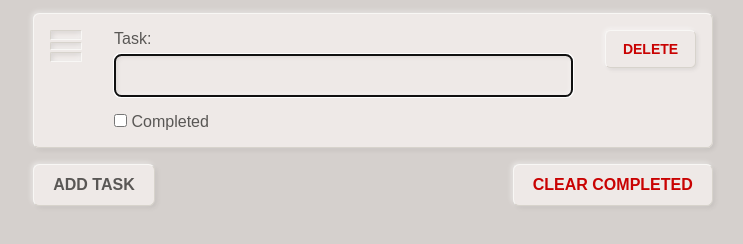
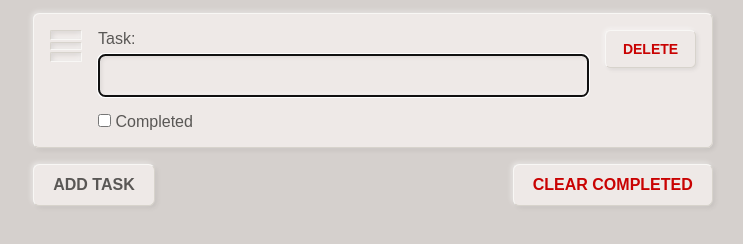
Before and after one commit to foxbunny/vanilla-todo, a plain HTML site: page index.html in a window 1280 px wide. Both pictures are taken after a click on the button "ADD TASK". Shown: the part 56-300 px from the top of the page, without its empty margins (267-1010 px from the left). Drawn offline with Linux system fonts and the light colour scheme.

Commit message:
Reduce the gap between elements within the fieldset

```diff
--- a/screen.css
+++ b/screen.css
@@ -62,7 +62,7 @@ body {
 fieldset {
   display: flex;
   flex-wrap: wrap;
-  gap: 2em;
+  gap: 1em;
   align-items: flex-start;
   padding: 1em;
 }
```
